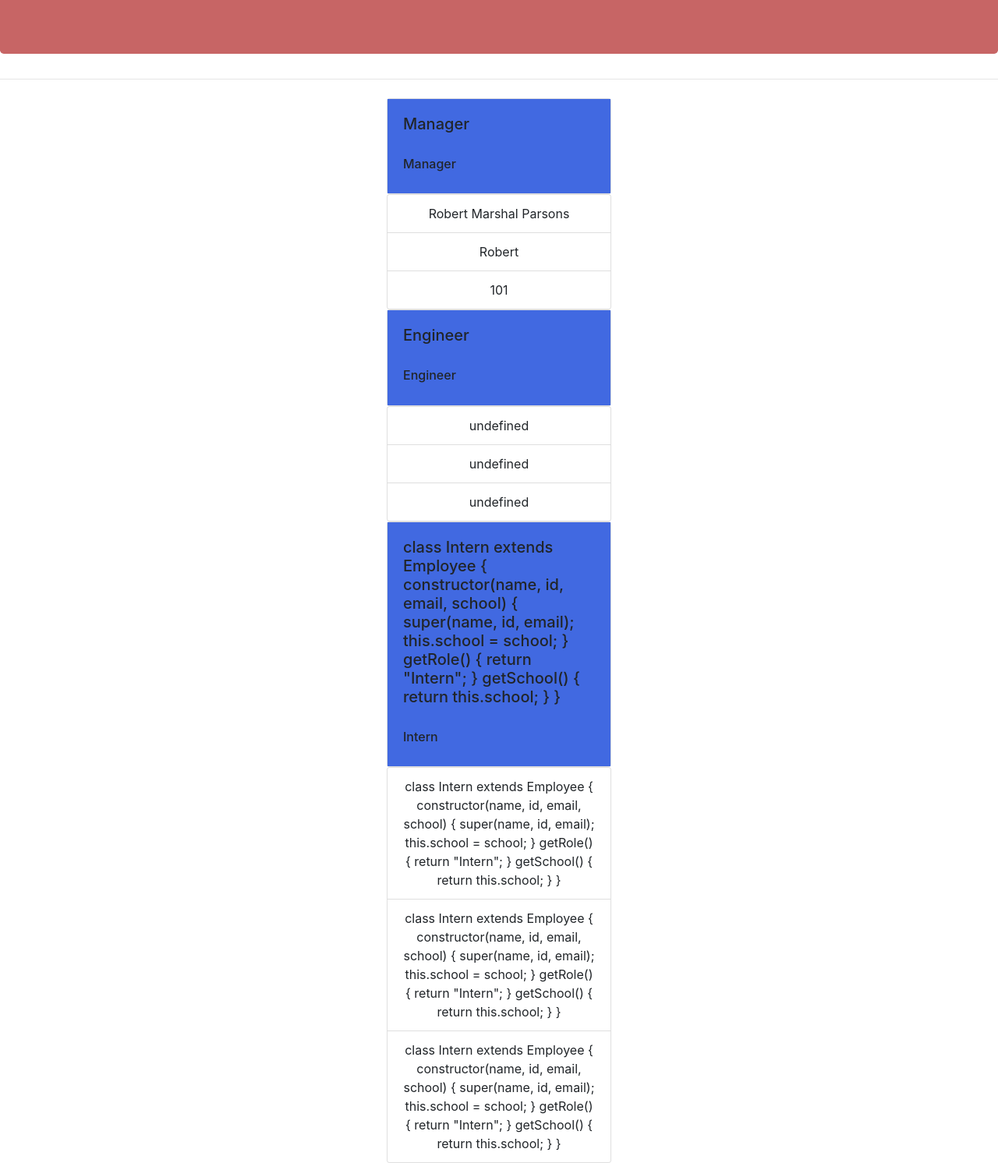
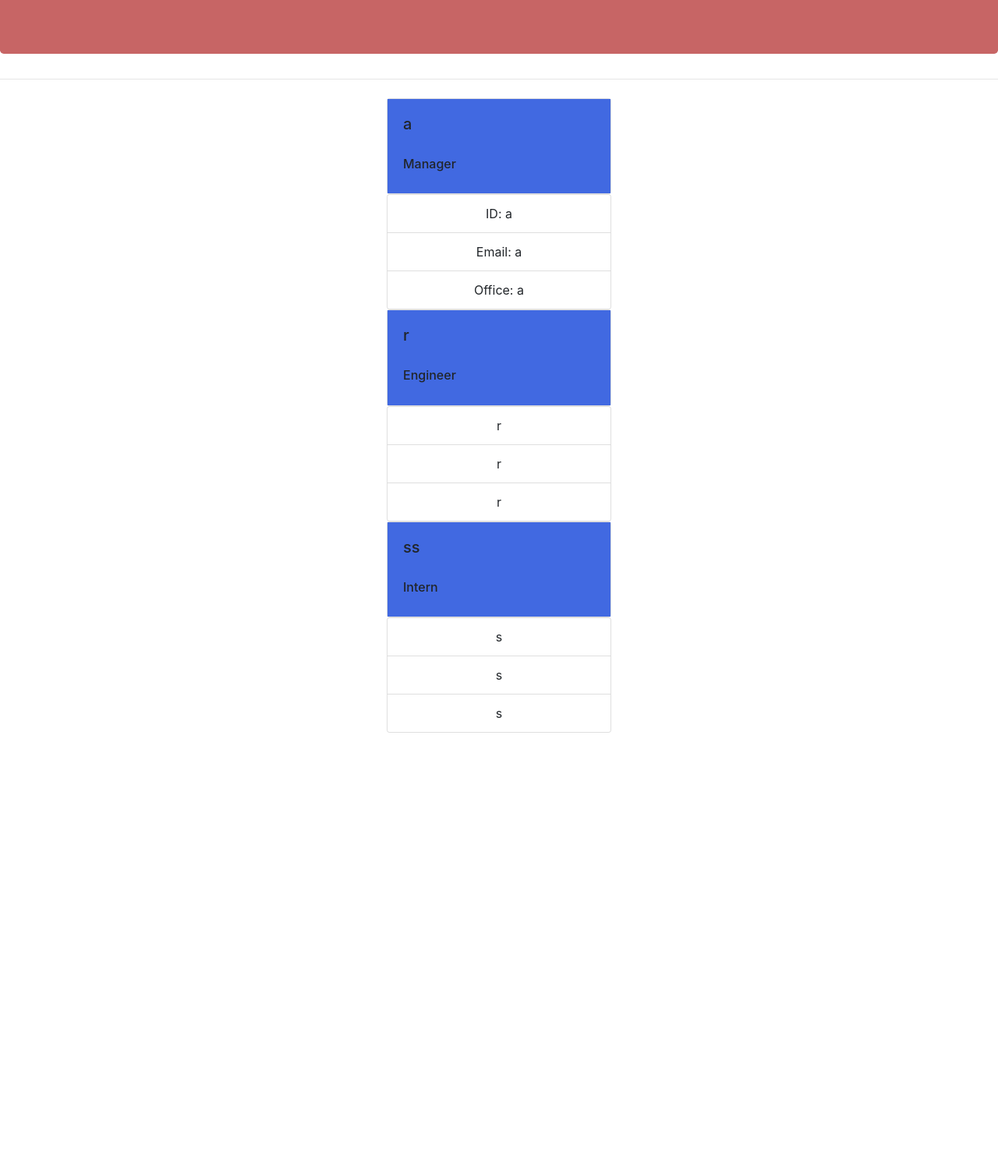
Before and after one commit to rmpcoding/week-6-template-engine, a website: page index.html in a window 1280 px wide. Shown: the part 134-1626 px from the top of the page at 78% size. After the commit the page ends 1074 px from the top, so only its background shows below. Drawn offline with nearby package versions, Linux system fonts and the light colour scheme.

Commit message:
Adds functionally correct code such that index.js can talk to generator.js; specifically, all responses are stringified then sent to generator.js which then gets parsed

```diff
--- a/Develop/lib/Employee.js
+++ b/Develop/lib/Employee.js
@@ -1,4 +1,4 @@
-// const Engineer = require("./Engineer")
+
 
 class Employee {
   constructor(name, id, email) {
--- a/index.html
+++ b/index.html
@@ -31,7 +31,7 @@
 <!-- cards -->
       <div class="card" style="width: 18rem;">
           <div class="card-body">
-            <h5 class="card-title">Manager</h5>
+            <h5 class="card-title">a</h5>
             <br>
             <h6 class="card-subtitle mb-2">Manager</h6>
           </div>
@@ -40,9 +40,9 @@
   <!-- lists -->
       <div class="card" style="width: 18rem;">
           <ul class="list-group list-group-flush text-center">
-            <li class="list-group-item">Robert Marshal Parsons</li>
-            <li class="list-group-item">Robert</li>
-            <li class="list-group-item">101</li>
+            <li class="list-group-item">ID: a</li>
+            <li class="list-group-item">Email: a</li>
+            <li class="list-group-item">Office: a</li>
           </ul>
         </div>
     </main>
@@ -50,7 +50,7 @@
   <!-- cards -->
       <div class="card" style="width: 18rem;">
           <div class="card-body">
-            <h5 class="card-title">Engineer</h5>
+            <h5 class="card-title">r</h5>
             <br>
             <h6 class="card-subtitle mb-2">Engineer</h6>
           </div>
@@ -59,9 +59,9 @@
   <!-- lists -->
       <div class="card" style="width: 18rem;">
           <ul class="list-group list-group-flush text-center">
-            <li class="list-group-item">undefined</li>
-            <li class="list-group-item">undefined</li>
-            <li class="list-group-item">undefined</li>
+            <li class="list-group-item">r</li>
+            <li class="list-group-item">r</li>
+            <li class="list-group-item">r</li>
           </ul>
         </div>
     </main>
@@ -69,18 +69,7 @@
   <!-- cards -->
       <div class="card" style="width: 18rem;">
           <div class="card-body">
-            <h5 class="card-title">class Intern extends Employee {
-  constructor(name, id, email, school) {
-    super(name, id, email);
-    this.school = school;
-  }
-    getRole() {
-      return "Intern";
-    }
-    getSchool() {
-      return this.school;
-    }
-}</h5>
+            <h5 class="card-title">ss</h5>
             <br>
             <h6 class="card-subtitle mb-2">Intern</h6>
           </div>
@@ -89,42 +78,9 @@
   <!-- lists -->
       <div class="card" style="width: 18rem;">
           <ul class="list-group list-group-flush text-center">
-            <li class="list-group-item">class Intern extends Employee {
-  constructor(name, id, email, school) {
-    super(name, id, email);
-    this.school = school;
-  }
-    getRole() {
-      return "Intern";
-    }
-    getSchool() {
-      return this.school;
-    }
-}</li>
-            <li class="list-group-item">class Intern extends Employee {
-  constructor(name, id, email, school) {
-    super(name, id, email);
-    this.school = school;
-  }
-    getRole() {
-      return "Intern";
-    }
-    getSchool() {
-      return this.school;
-    }
-}</li>
-            <li class="list-group-item">class Intern extends Employee {
-  constructor(name, id, email, school) {
-    super(name, id, email);
-    this.school = school;
-  }
-    getRole() {
-      return "Intern";
-    }
-    getSchool() {
-      return this.school;
-    }
-}</li>
+            <li class="list-group-item">s</li>
+            <li class="list-group-item">s</li>
+            <li class="list-group-item">s</li>
           </ul>
         </div>
     </main>
```
Also changed, not shown: Develop/literals/generator.js (+24 -38 lines), index.js (+15 -17 lines).
